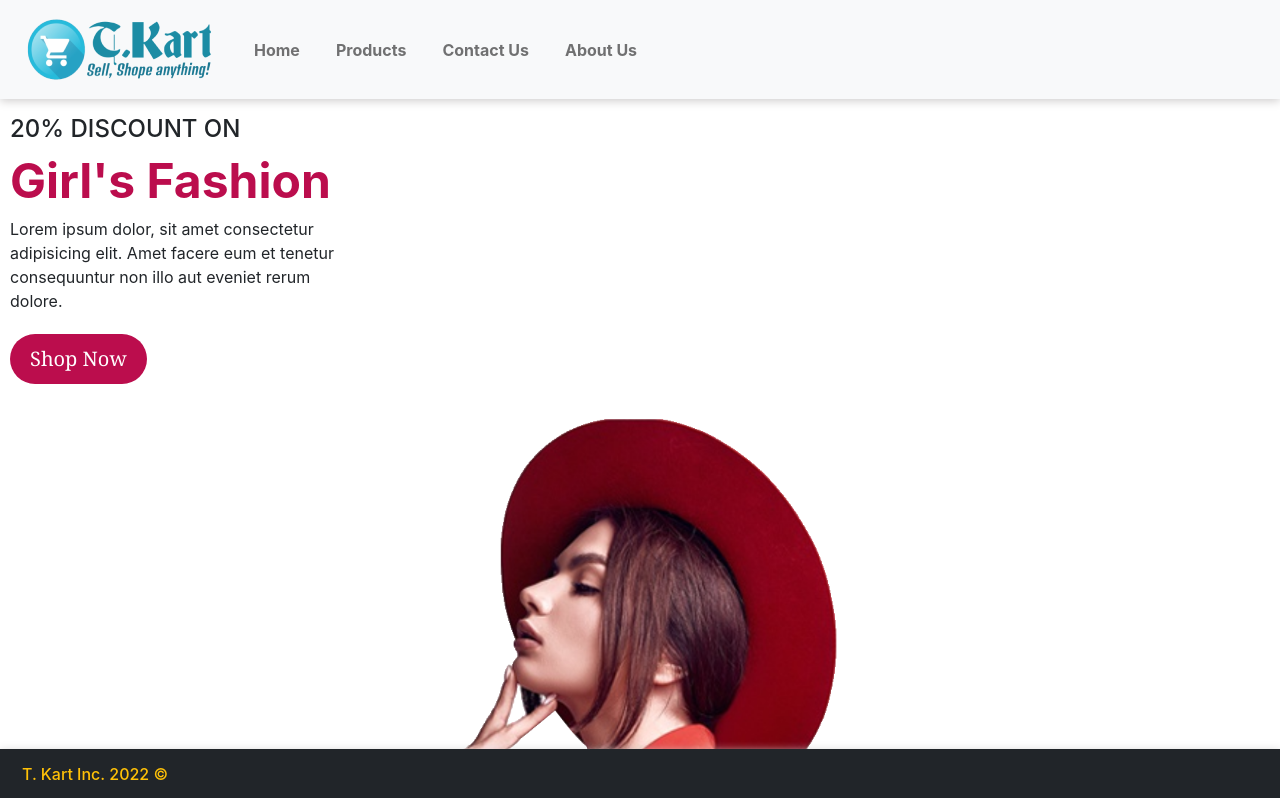
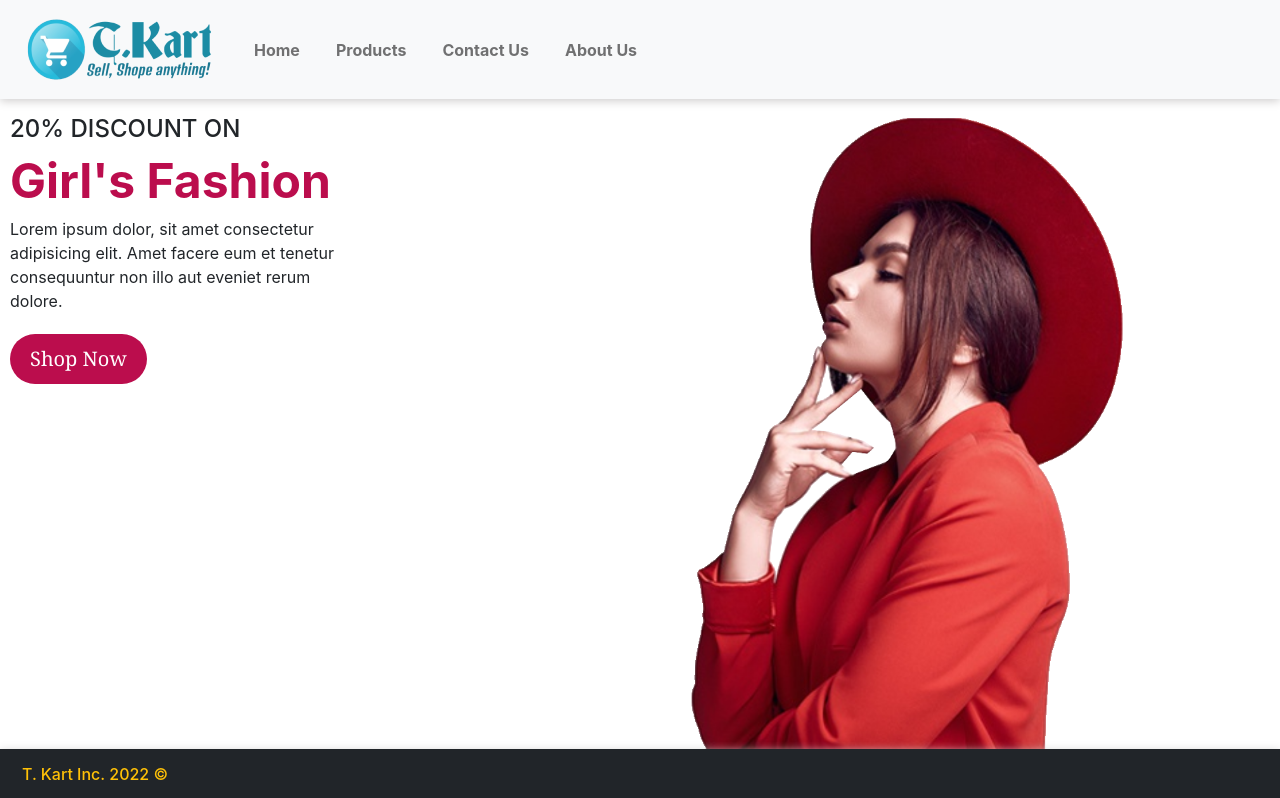
Before and after one commit to asiflhr/React-Ecommerce-Store-FakeAPI, a React (Create React App) app: page / in a window 1280 px wide. Shown: the top 798 px of the page. Built offline with nearby package versions, Linux system fonts and the light colour scheme.

Commit message:
first commit

```diff
--- a/src/components/Home/home.css
+++ b/src/components/Home/home.css
@@ -59,13 +59,13 @@
       margin-top: 1rem;
       float: right;
       height: 100%;
-      width: 75%;
-      margin-bottom: 1rem;
+      width: 70%;
+      margin-bottom: 0rem;
     }
   }
 
   @media (min-width: 576px) {
-    .container{
+    .container {
       margin-left: 10px;
       margin-right: 0px;
     }
```
